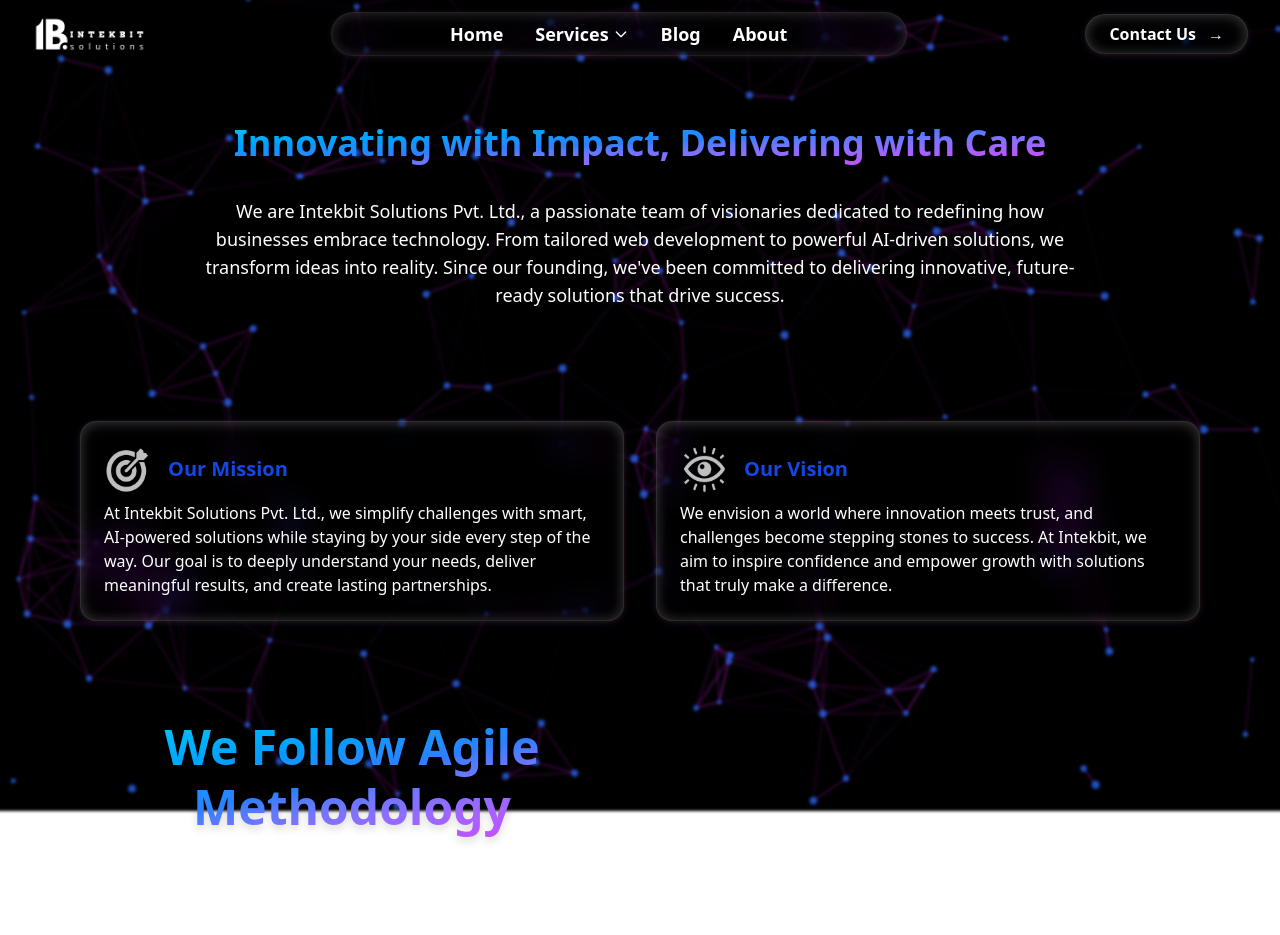
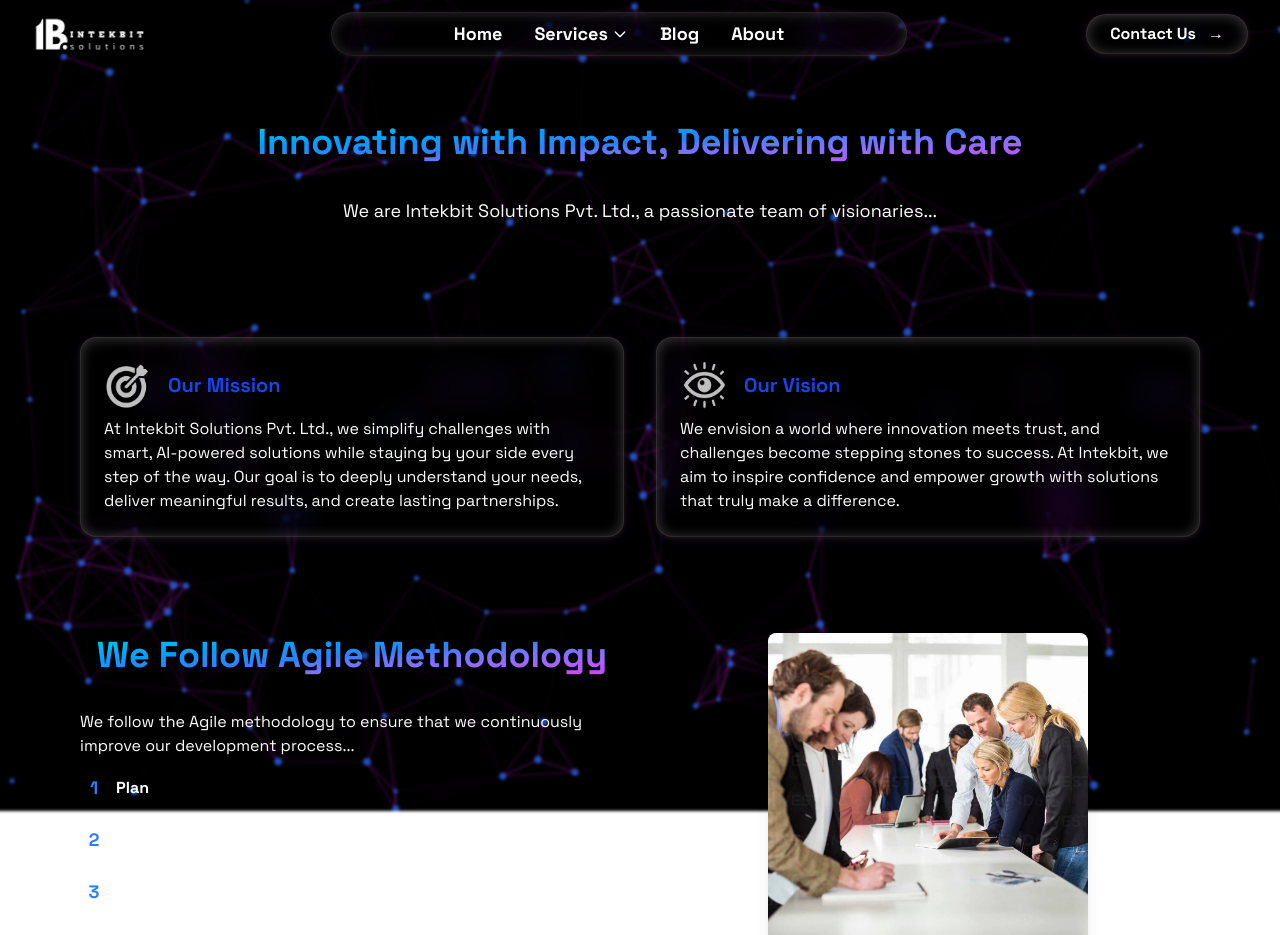
Before and after one commit to sushilkantaria/intekbit, a React (Vite) app: page /about in a window 1280 px wide. Shown: the top 935 px of the page. Built offline with nearby package versions, Linux system fonts and the light colour scheme.

Commit message:
add changes

```diff
--- a/package.json
+++ b/package.json
@@ -14,7 +14,6 @@
     "@tailwindcss/vite": "^4.1.11",
     "aos": "^2.3.4",
     "axios": "^1.11.0",
-    "framer-motion": "^12.23.3",
     "react": "^19.1.0",
     "react-dom": "^19.1.0",
     "react-icons": "^5.5.0",
--- a/src/components/about/AgileStepCard.jsx
+++ b/src/components/about/AgileStepCard.jsx
@@ -1,12 +1,26 @@
 import React from 'react';
 
-const AgileStepCard = ({ number, title, children }) => (
-  <div className="rounded shadow p-4">
+const AgileStepCard = ({ number, title, children, isActive, onHover }) => (
+  <div
+    className="rounded transition duration-300 cursor-pointer w-full"
+    onMouseEnter={onHover}
+  >
+    {/* Number + Title */}
     <div className="flex items-center gap-2 mb-1">
-      <span className="font-bold text-blue-600">{number}</span>
+      <span className="font-bold text-blue-500 text-lg w-7 h-7 flex items-center justify-center">
+        {number}
+      </span>
       <span className="font-semibold text-white">{title}</span>
     </div>
-    <div className="text-white text-sm">{children}</div>
+
+    {/* Slide-down content */}
+    <div
+      className={`text-white text-sm mt-2 ms-8 overflow-hidden transition-all duration-500 ease-in-out ${
+        isActive ? 'max-h-96 opacity-100' : 'max-h-0 opacity-0'
+      }`}
+    >
+      {children}
+    </div>
   </div>
 );
 
--- a/src/components/home/Services.jsx
+++ b/src/components/home/Services.jsx
@@ -112,7 +112,7 @@
               {services[serviceKey]?.title}
             </h3>
 
-            <p className="text-gray-300 text-base sm:text-2xl mb-6 sm:mb-12 leading-relaxed">
+            <p className="text-gray-300 text-base sm:text-xl mb-6 sm:mb-12 leading-relaxed">
               {services[serviceKey]?.description}
             </p>
 
@@ -158,7 +158,7 @@
           {/* Left side - Scrolling content with connected line */}
           <div className="relative flex-1">
             {/* Continuous vertical line */}
-            <div className="absolute left-0 top-39 bottom-167 w-[4px] bg-gray-600"></div>
+            <div className="absolute left-0 top-44 bottom-146 w-[3.5px] bg-gray-600"></div>
             {serviceKeys.map((serviceKey, index) => (
               <ServiceCard
                 key={serviceKey}
--- /dev/null
+++ b/src/components/magicui/hyper-text.jsx
@@ -0,0 +1,125 @@
+import { useEffect, useRef, useState } from 'react';
+import { AnimatePresence, motion } from 'motion/react';
+// If you use framer-motion, change above to: import { AnimatePresence, motion } from "framer-motion";
+
+// Utility for classnames (replace with your own or use 'clsx' if needed)
+function cn(...classes) {
+  return classes.filter(Boolean).join(' ');
+}
+
+const DEFAULT_CHARACTER_SET = 'ABCDEFGHIJKLMNOPQRSTUVWXYZ'.split('');
+
+function getRandomInt(max) {
+  return Math.floor(Math.random() * max);
+}
+
+export function HyperText({
+  children,
+  className,
+  duration = 800,
+  delay = 1000,
+  as: Component = 'div',
+  startOnView = false,
+  animateOnHover = true,
+  characterSet = DEFAULT_CHARACTER_SET,
+  ...props
+}) {
+  // For motion.create, use framer-motion's motion if needed
+  const MotionComponent = motion.create
+    ? motion.create(Component, { forwardMotionProps: true })
+    : Component;
+
+  const [displayText, setDisplayText] = useState(() => children.split(''));
+  const [isAnimating, setIsAnimating] = useState(false);
+  const iterationCount = useRef(0);
+  const elementRef = useRef(null);
+
+  const handleAnimationTrigger = () => {
+    if (animateOnHover && !isAnimating) {
+      iterationCount.current = 0;
+      setIsAnimating(true);
+    }
+  };
+
+  useEffect(() => {
+    if (!startOnView) {
+      const startTimeout = setTimeout(() => {
+        setIsAnimating(true);
+      }, delay);
+      return () => clearTimeout(startTimeout);
+    }
+
+    const observer = new window.IntersectionObserver(
+      ([entry]) => {
+        if (entry.isIntersecting) {
+          setTimeout(() => {
+            setIsAnimating(true);
+          }, delay);
+          observer.disconnect();
+        }
+      },
+      { threshold: 0.1, rootMargin: '-30% 0px -30% 0px' }
+    );
+
+    if (elementRef.current) {
+      observer.observe(elementRef.current);
+    }
+
+    return () => observer.disconnect();
+  }, [delay, startOnView]);
+
+  useEffect(() => {
+    if (!isAnimating) return;
+
+    const maxIterations = children.length;
+    const startTime = performance.now();
+    let animationFrameId;
+
+    const animate = (currentTime) => {
+      const elapsed = currentTime - startTime;
+      const progress = Math.min(elapsed / duration, 1);
+
+      iterationCount.current = progress * maxIterations;
+
+      setDisplayText((currentText) =>
+        currentText.map((letter, index) =>
+          letter === ' '
+            ? letter
+            : index <= iterationCount.current
+            ? children[index]
+            : characterSet[getRandomInt(characterSet.length)]
+        )
+      );
+
+      if (progress < 1) {
+        animationFrameId = requestAnimationFrame(animate);
+      } else {
+        setIsAnimating(false);
+      }
+    };
+
+    animationFrameId = requestAnimationFrame(animate);
+
+    return () => cancelAnimationFrame(animationFrameId);
+  }, [children, duration, isAnimating, characterSet]);
+
+  return (
+    <MotionComponent
+      ref={elementRef}
+      className={cn('', className)}
+      onMouseEnter={handleAnimationTrigger}
+      {...props}
+    >
+      <AnimatePresence>
+        {displayText.map((letter, index) => (
+          <motion.span
+            key={index}
+            className={cn('', letter === ' ' ? 'w-3' : '')}
+          >
+            {letter.toUpperCase()}
+          </motion.span>
+        ))}
+      </AnimatePresence>
+    </MotionComponent>
+  );
+}
--- /dev/null
+++ b/src/components/magicui/typing-animation.jsx
@@ -0,0 +1,79 @@
+import { useEffect, useRef, useState } from 'react';
+import { motion } from 'motion/react';
+import { cn } from '../../lib/utils';
+
+export function TypingAnimation({
+  children,
+  className,
+  duration = 100,
+  delay = 0,
+  as: Component = 'div',
+  startOnView = false,
+  ...props
+}) {
+  const MotionComponent = motion.create
+    ? motion.create(Component, { forwardMotionProps: true })
+    : Component;
+
+  const [displayedText, setDisplayedText] = useState('');
+  const [started, setStarted] = useState(false);
+  const elementRef = useRef(null);
+
+  useEffect(() => {
+    if (!startOnView) {
+      const startTimeout = setTimeout(() => {
+        setStarted(true);
+      }, delay);
+      return () => clearTimeout(startTimeout);
+    }
+
+    const observer = new window.IntersectionObserver(
+      ([entry]) => {
+        if (entry.isIntersecting) {
+          setTimeout(() => {
+            setStarted(true);
+          }, delay);
+          observer.disconnect();
+        }
+      },
+      { threshold: 0.1 }
+    );
+
+    if (elementRef.current) {
+      observer.observe(elementRef.current);
+    }
+
+    return () => observer.disconnect();
+  }, [delay, startOnView]);
+
+  useEffect(() => {
+    if (!started) return;
+
+    let i = 0;
+    const typingEffect = setInterval(() => {
+      if (i < children.length) {
+        setDisplayedText(children.substring(0, i + 1));
+        i++;
+      } else {
+        clearInterval(typingEffect);
+      }
+    }, duration);
+
+    return () => {
+      clearInterval(typingEffect);
+    };
+  }, [children, duration, started]);
+
+  return (
+    <MotionComponent
+      ref={elementRef}
+      className={cn(
+        'text-4xl font-bold leading-[5rem] tracking-[-0.02em]',
+        className
+      )}
+      {...props}
+    >
+      {displayedText}
+    </MotionComponent>
+  );
+}
--- a/src/index.css
+++ b/src/index.css
@@ -1,68 +1,8 @@
-/* :root {
-  font-family: system-ui, Avenir, Helvetica, Arial, sans-serif;
-  line-height: 1.5;
-  font-weight: 400;
+@import url('https://fonts.googleapis.com/css2?family=Space+Grotesk:wght@400;700&family=Nunito+Sans:wght@400;700&display=swap');
 
-  color-scheme: light dark;
-  color: rgba(255, 255, 255, 0.87);
-  background-color: #242424;
-
-  font-synthesis: none;
-  text-rendering: optimizeLegibility;
-  -webkit-font-smoothing: antialiased;
-  -moz-osx-font-smoothing: grayscale;
+/* Previous: font-family: 'Manrope', 'Fira Sans', 'Segoe UI', Arial, sans-serif; */
+/* Previous: font-family: 'IBM Plex Sans', 'Roboto Mono', 'Segoe UI', Arial, sans-serif; */
+/* Previous: font-family: 'Space Grotesk', 'Nunito Sans', 'Segoe UI', Arial, sans-serif; */
+body {
+  font-family: 'Space Grotesk', 'Nunito Sans', 'Segoe UI', Arial, sans-serif;
 }
-
-a {
-  font-weight: 500;
-  color: #646cff;
-  text-decoration: inherit;
-}
-a:hover {
-  color: #535bf2;
-}
-
-body {
-  margin: 0;
-  display: flex;
-  place-items: center;
-  min-width: 320px;
-  min-height: 100vh;
-}
-
-h1 {
-  font-size: 3.2em;
-  line-height: 1.1;
-}
-
-button {
-  border-radius: 8px;
-  border: 1px solid transparent;
-  padding: 0.6em 1.2em;
-  font-size: 1em;
-  font-weight: 500;
-  font-family: inherit;
-  background-color: #1a1a1a;
-  cursor: pointer;
-  transition: border-color 0.25s;
-}
-button:hover {
-  border-color: #646cff;
-}
-button:focus,
-button:focus-visible {
-  outline: 4px auto -webkit-focus-ring-color;
-}
-
-@media (prefers-color-scheme: light) {
-  :root {
-    color: #213547;
-    background-color: #ffffff;
-  }
-  a:hover {
-    color: #747bff;
-  }
-  button {
-    background-color: #f9f9f9;
-  }
-} */
--- /dev/null
+++ b/src/lib/utils.js
@@ -0,0 +1,6 @@
+import { clsx } from "clsx";
+import { twMerge } from "tailwind-merge";
+
+export function cn(...inputs) {
+  return twMerge(clsx(...inputs));
+}
--- a/src/pages/AboutUs.jsx
+++ b/src/pages/AboutUs.jsx
@@ -9,6 +9,7 @@
 
 const AboutUs = () => {
   const [animate, setAnimate] = useState(false);
+  const [activeStep, setActiveStep] = useState(null); // ✅ For one open at a time
 
   useEffect(() => {
     setTimeout(() => setAnimate(true), 100);
@@ -20,25 +21,21 @@
         animate ? 'opacity-100 translate-y-0' : 'opacity-0 translate-y-8'
       }`}
     >
-      {/* First Section: Heading, Description, and Image */}
-      <section className="py-16 ">
+      {/* First Section */}
+      <section className="py-16">
         <div className="max-w-4xl mx-auto text-center">
           <h1 className="text-4xl font-black mb-8 leading-tight bg-gradient-to-br from-cyan-400 via-blue-500 to-fuchsia-500 bg-clip-text text-transparent drop-shadow-lg">
             Innovating with Impact, Delivering with Care
           </h1>
           <p className="text-white text-lg">
             We are Intekbit Solutions Pvt. Ltd., a passionate team of
-            visionaries dedicated to redefining how businesses embrace
-            technology. From tailored web development to powerful AI-driven
-            solutions, we transform ideas into reality. Since our founding,
-            we've been committed to delivering innovative, future-ready
-            solutions that drive success.
+            visionaries...
           </p>
         </div>
       </section>
 
-      {/* Mission and Vision Section */}
-      <section className="py-12  flex flex-col md:flex-row gap-8 max-w-6xl mx-auto px-4">
+      {/* Mission and Vision */}
+      <section className="py-12 flex flex-col md:flex-row gap-8 max-w-6xl mx-auto px-4">
         {missionVision.map((item) => (
           <MissionVisionCard
             key={item.title}
@@ -53,24 +50,27 @@
 
       {/* Agile Process Section */}
       <div className="py-12">
-        <div className="max-w-6xl mx-auto flex flex-col md:flex-row gap-8 items-center px-4">
+        <div className="max-w-6xl mx-auto flex flex-col md:flex-row gap-8 items-start px-4">
           <div className="flex-1">
-            <h2 className="text-5xl font-black text-center mb-8 leading-tight bg-gradient-to-br from-cyan-400 via-blue-500 to-fuchsia-500 bg-clip-text text-transparent drop-shadow-lg">
+            <h2 className="text-4xl font-black text-center mb-8 leading-tight bg-gradient-to-br from-cyan-400 via-blue-500 to-fuchsia-500 bg-clip-text text-transparent drop-shadow-lg">
               We Follow Agile Methodology
             </h2>
-            <p className="mb-4 text-white">
+            <p className="mb-4 text-white text-center md:text-left">
               We follow the Agile methodology to ensure that we continuously
-              improve our development process and deliver high-quality results.
-              This approach helps us stay responsive to feedback, foster
-              innovation, and enhance productivity throughout the project
-              lifecycle.
+              improve our development process...
             </p>
-            <div className="flex flex-col justify-center items-center">
-              {agileSteps.map((step) => (
+
+            <div
+              className="flex flex-col gap-4"
+              onMouseLeave={() => setActiveStep(null)} // 👈 close all when mouse leaves the group
+            >
+              {agileSteps.map((step, index) => (
                 <AgileStepCard
                   key={step.number}
                   number={step.number}
                   title={step.title}
+                  isActive={activeStep === index}
+                  onHover={() => setActiveStep(index)}
                 >
                   {step.description}
                 </AgileStepCard>
@@ -87,7 +87,7 @@
         </div>
       </div>
 
-      {/* Core Values Section */}
+      {/* Core Values */}
       <section className="py-12">
         <h2 className="text-5xl font-black text-center mb-8 leading-tight bg-gradient-to-br from-cyan-400 via-blue-500 to-fuchsia-500 bg-clip-text text-transparent drop-shadow-lg">
           Our Core Values
```
Also changed, not shown: src/components/home/Hero.jsx (+19 -20 lines), tsconfig.json (added, +8 -0 lines), vite.config.js (+7 -1 lines), components.json (added), 1 other file (tests, documents, lock files or other folders).
